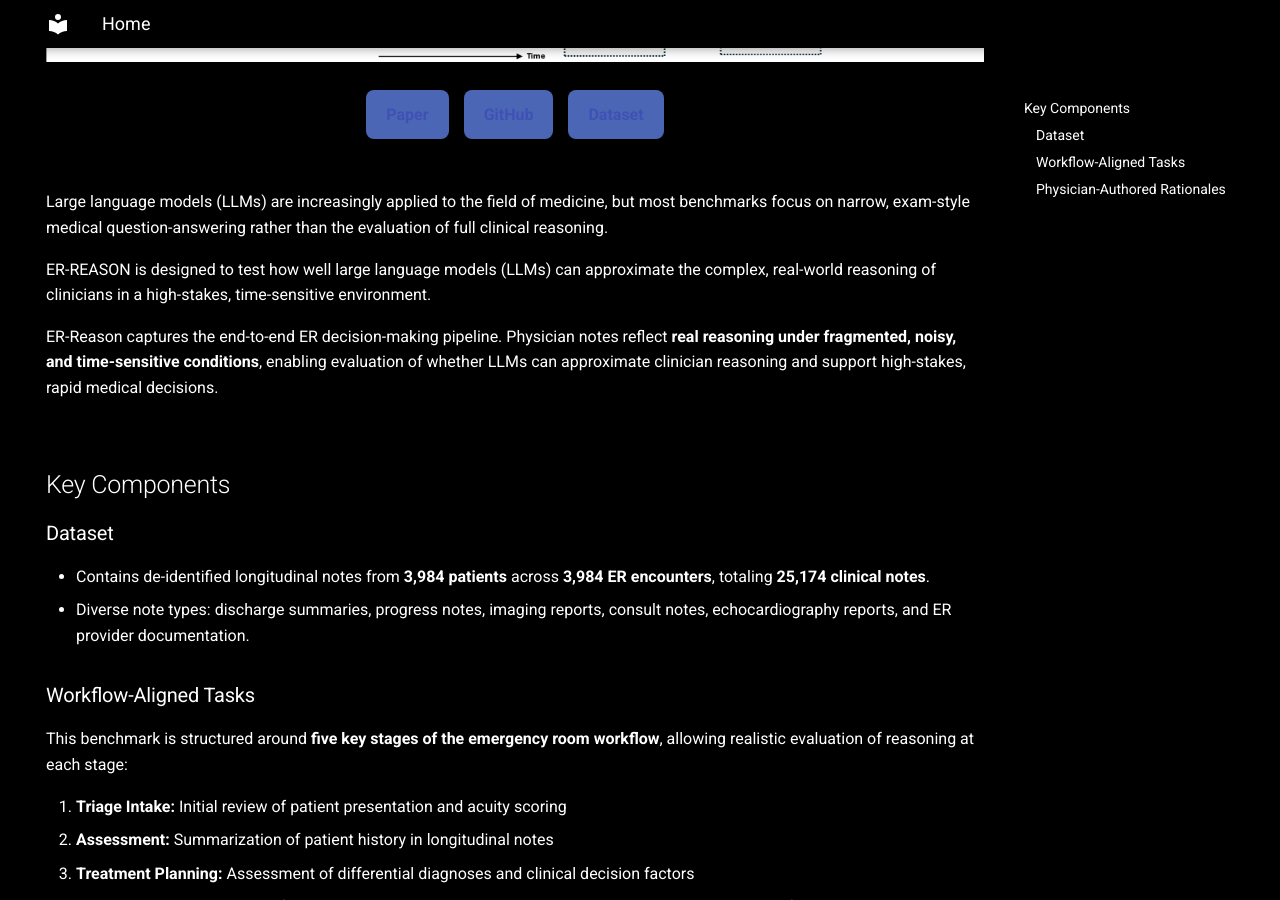
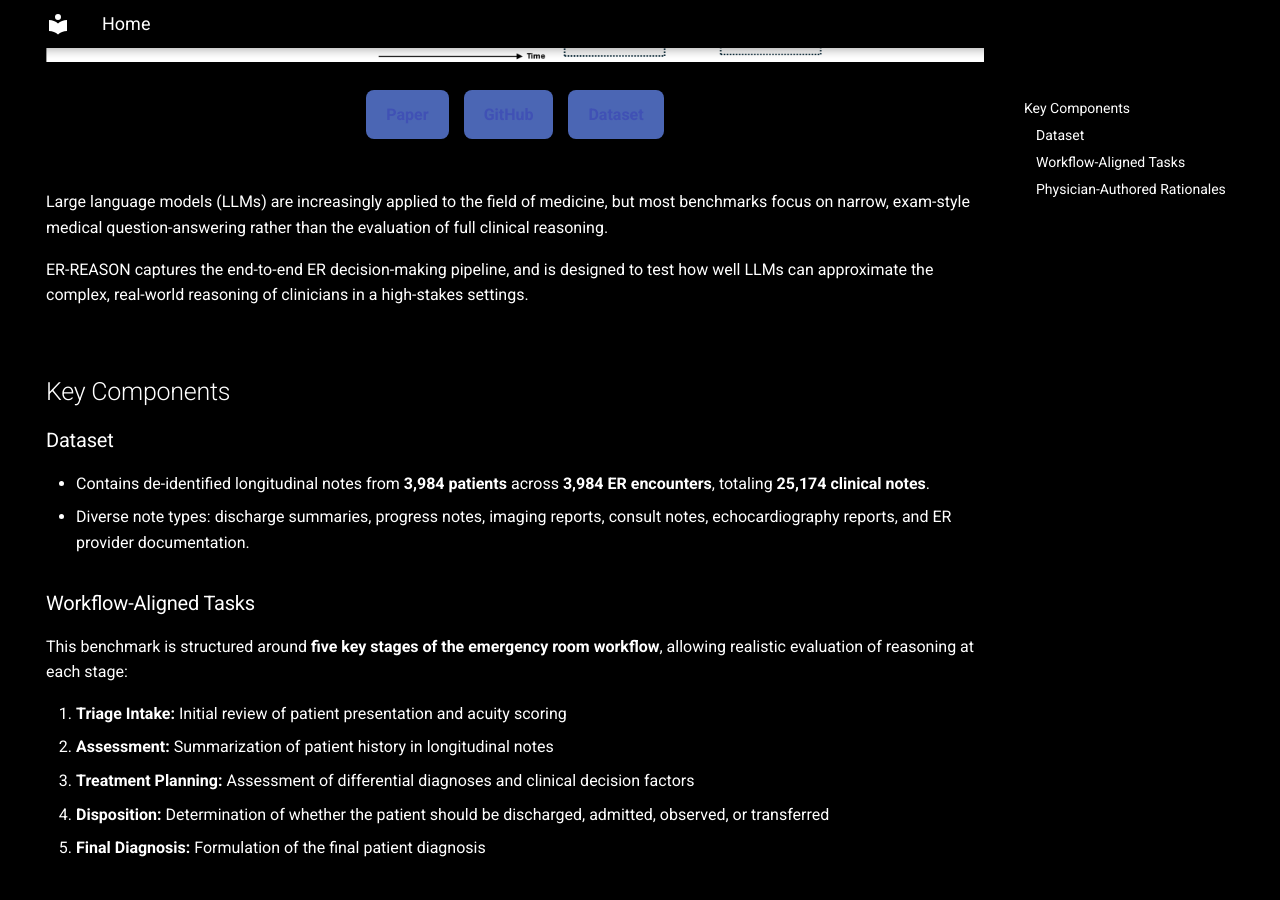
Before and after one commit to AlaaLab/ER-Reason, an MkDocs documentation site: the page built from docs/index.md, in a window 1280 px wide and 900 px high, scrolled down 490 px. Built offline with MkDocs 1.6.1 and Material for MkDocs 9.7.7, drawn with Linux system fonts in a browser that asks for light colours.

Commit message:
Update index.md

```diff
--- a/docs/index.md
+++ b/docs/index.md
@@ -19,9 +19,8 @@ hide:
 
 Large language models (LLMs) are increasingly applied to the field of medicine, but most benchmarks focus on narrow, exam-style medical question-answering rather than the evaluation of full clinical reasoning.
 
-ER-REASON is designed to test how well large language models (LLMs) can approximate the complex, real-world reasoning of clinicians in a high-stakes, time-sensitive environment.
+ER-REASON captures the end-to-end ER decision-making pipeline, and is designed to test how well LLMs can approximate the complex, real-world reasoning of clinicians in a high-stakes settings.
 
-ER-Reason captures the end-to-end ER decision-making pipeline. Physician notes reflect **real reasoning under fragmented, noisy, and time-sensitive conditions**, enabling evaluation of whether LLMs can approximate clinician reasoning and support high-stakes, rapid medical decisions.
 
 ---
 
```
